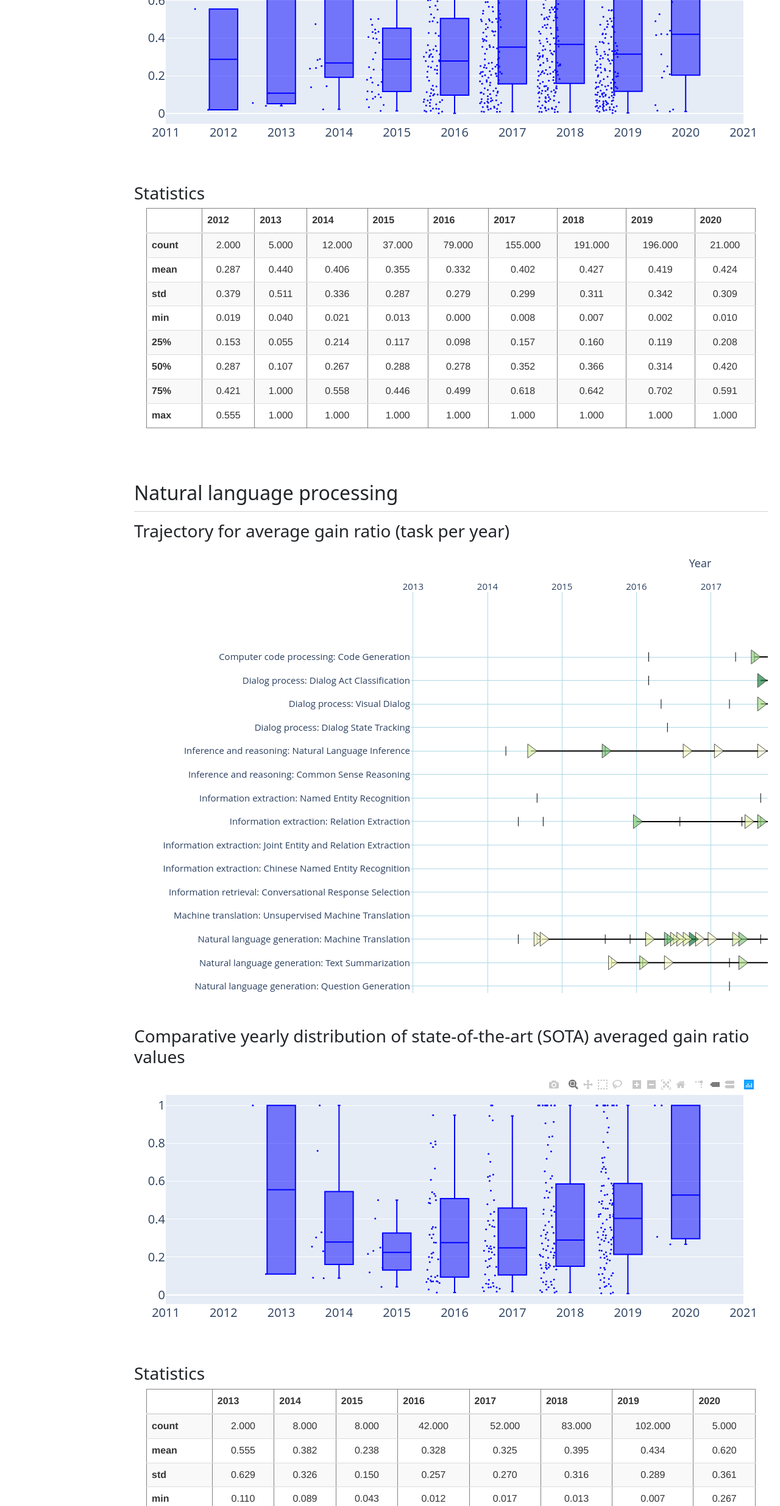
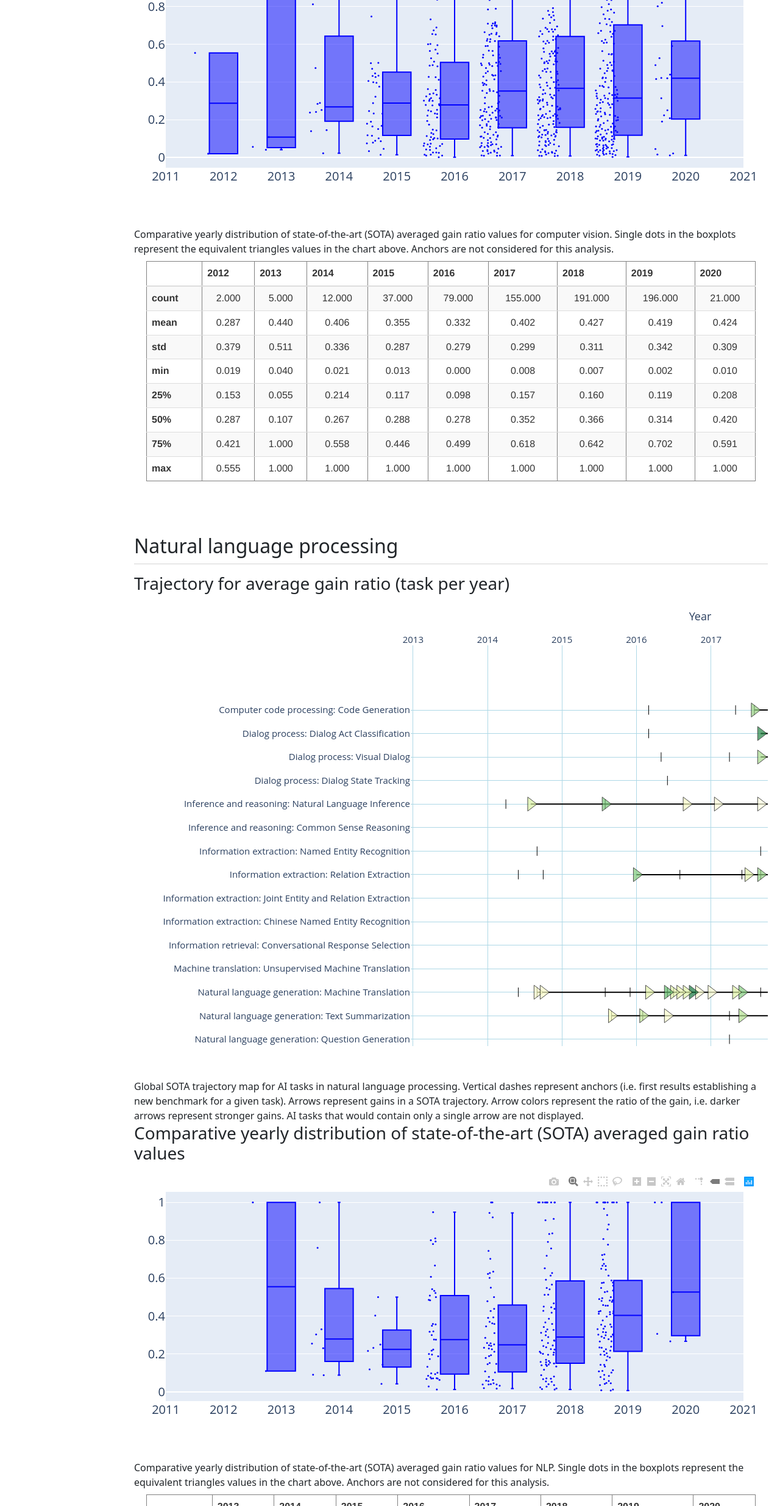
Before and after one commit to OpenBioLink/ITOExplorer, a React (Create React App) app: page / in a window 1280 px wide. Shown: the part 2544-5013 px from the top of the page at 61% size. Built offline with nearby package versions, Linux system fonts and the light colour scheme; no server answers.

Commit message:
added captions from manuscript

```diff
--- a/src/App.js
+++ b/src/App.js
@@ -71,16 +71,18 @@ function App() {
         <h2 id="vp" className="header">Computer vision</h2>
         <h3>Trajectory for average gain ratio (task per year)</h3>
         <iframe id="cv_traj" className="mt-2 mb-5" style={{border:"none"}} seamless="seamless" src="/ITOExplorer/vision_process.html" height="725" width="100%"></iframe>
+        Global SOTA trajectory map for AI tasks in computer vision. Vertical dashes represent anchors (i.e. first results establishing a new benchmark for a given task). Arrows represent gains in a SOTA trajectory. Arrow colors represent the ratio of the gain, i.e. darker arrows represent stronger gains. AI tasks that would contain only a single arrow are not displayed.
         <h3>Comparative yearly distribution of state-of-the-art (SOTA) averaged gain ratio values</h3>
         <iframe id="cv_bpl" className="mt-2 mb-5" scrolling="no" style={{border:"none", display:"block", marginLeft:"auto", marginRight:"auto"}} seamless="seamless" src="/ITOExplorer/vision_process_bpl.html" height="430" width="1010px"></iframe>
-        <h3>Statistics</h3>
+        Comparative yearly distribution of state-of-the-art (SOTA) averaged gain ratio values for computer vision. Single dots in the boxplots represent the equivalent triangles values in the chart above. Anchors are not considered for this analysis.
         <iframe id="cv_tbl" className="mt-2 mb-5" scrolling="no" style={{border:"none", display:"block", marginLeft:"auto", marginRight:"auto"}} seamless="seamless" src="/ITOExplorer/vision_process_tbl.html" height="400" width="1000px"></iframe>
         <h2 id="nlp" className="header">Natural language processing</h2>
         <h3>Trajectory for average gain ratio (task per year)</h3>
         <iframe id="cv_traj" className="mt-2 mb-5" style={{border:"none"}} seamless="seamless" src="/ITOExplorer/natural_language_processing.html" height="725" width="100%"></iframe>
+        Global SOTA trajectory map for AI tasks in natural language processing. Vertical dashes represent anchors (i.e. first results establishing a new benchmark for a given task). Arrows represent gains in a SOTA trajectory. Arrow colors represent the ratio of the gain, i.e. darker arrows represent stronger gains. AI tasks that would contain only a single arrow are not displayed.
         <h3>Comparative yearly distribution of state-of-the-art (SOTA) averaged gain ratio values</h3>
         <iframe id="cv_bpl" className="mt-2 mb-5" scrolling="no" style={{border:"none", display:"block", marginLeft:"auto", marginRight:"auto"}} seamless="seamless" src="/ITOExplorer/natural_language_processing_bpl.html" height="430" width="1010px"></iframe>
-        <h3>Statistics</h3>
+        Comparative yearly distribution of state-of-the-art (SOTA) averaged gain ratio values for NLP. Single dots in the boxplots represent the equivalent triangles values in the chart above. Anchors are not considered for this analysis.
         <iframe id="cv_tbl" className="mt-2 mb-5" scrolling="no" style={{border:"none", display:"block", marginLeft:"auto", marginRight:"auto"}} seamless="seamless" src="/ITOExplorer/natural_language_processing_tbl.html" height="400" width="1000px"></iframe>
       </div>
     </div>
```
